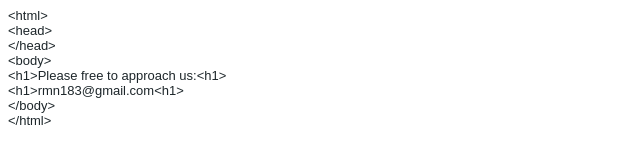
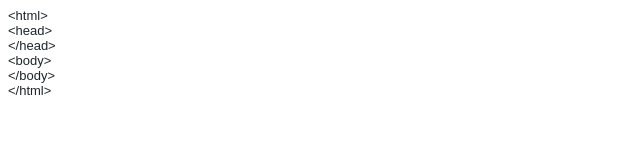
Before and after one commit to rmn183/LiftExpress, a plain HTML site: page index.html in a window 1280 px wide. Shown: the whole page, without its empty margins (0-640 px from the left). Drawn offline with Linux system fonts and the light colour scheme.

Commit message:
Update index.html

```diff
--- a/index.html
+++ b/index.html
@@ -16,8 +16,7 @@
 <p class="p1"><span class="s1">&lt;head&gt;</span></p>
 <p class="p1"><span class="s1">&lt;/head&gt;</span></p>
 <p class="p1"><span class="s1">&lt;body&gt;</span></p>
-<p class="p1"><span class="s1">&lt;h1&gt;Please free to approach us:&lt;h1&gt;</span></p>
-<p class="p1"><span class="s1">&lt;h1&gt;rmn183@gmail.com&lt;h1&gt;</span></p>
+
 <p class="p1"><span class="s1">&lt;/body&gt;</span></p>
 <p class="p1"><span class="s1">&lt;/html&gt;</span></p>
 </body>
```
